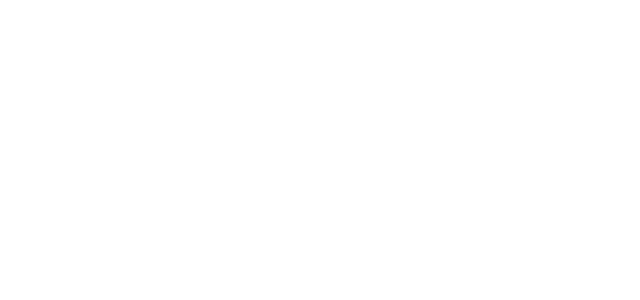
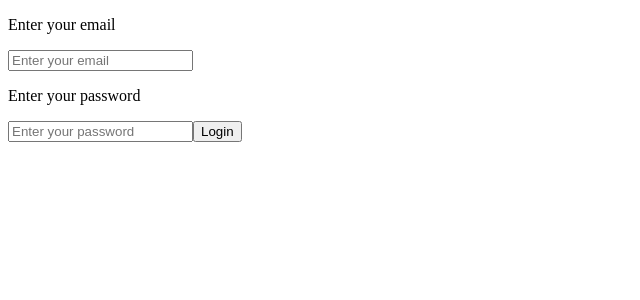
Before and after one commit to genzyy/react-recoil-typescript-boilerplate, a React (Create React App) app: page /login in a window 1280 px wide. Before the commit this address had no page. Shown: the top 300 px of the page, without its empty margins (0-640 px from the left). Built offline with nearby package versions, Linux system fonts and the light colour scheme.

Commit message:
add: login page

```diff
--- a/src/routes/index.ts
+++ b/src/routes/index.ts
@@ -1,10 +1,13 @@
 import { RouteType } from "interfaces/routes";
 
+import UserDetails from "ui/application/user-details";
+
+import Login from 'ui/application/login';
 import Home from "ui/application/home";
-import UserDetails from "ui/application/user-details";
 
 export const authenticatedRoutes: Array<RouteType> = [
     { path: "/secret", component: UserDetails },
 ];
 
-export const publicRoutes: Array<RouteType> = [{ path: "/", component: Home }];
+export const publicRoutes: Array<RouteType> = [{ path: "/", component: Home },
+    {path: '/login', component: Login}];
--- a/src/ui/application/home/Home.tsx
+++ b/src/ui/application/home/Home.tsx
@@ -7,7 +7,9 @@
 const Home: FC = () => {
     return (
         <MainLayout>
+            <div className={styles.mainDiv}>
             <p className={styles.homeDiv}>You are home!</p>
+            </div>
         </MainLayout>
     );
 };
--- a/src/ui/application/home/styles.module.scss
+++ b/src/ui/application/home/styles.module.scss
@@ -0,0 +1,4 @@
+.mainDiv {
+    font-size: 24px;
+    font-weight: 500;
+}
--- /dev/null
+++ b/src/ui/application/login/index.tsx
@@ -0,0 +1,3 @@
+import Login from './login';
+
+export default Login;
--- /dev/null
+++ b/src/ui/application/login/login.tsx
@@ -0,0 +1,42 @@
+import React, { FC, useState, ChangeEvent } from 'react';
+import { useNavigate } from 'react-router-dom';
+
+const Login: FC = () => {
+    const navigate = useNavigate();
+    const [email, setEmail] = useState<string | null>(null);
+    const [password, setPassword] = useState<string | null>(null);
+
+    const handleEmailChange = (e: ChangeEvent<HTMLInputElement>) => {
+        setEmail(e.target.value);
+    }
+
+    const handlePasswordChange = (e: ChangeEvent<HTMLInputElement>) => {
+        setPassword(e.target.value);
+    }
+
+    const handleSubmit = () => {
+        const user = {
+            email: email,
+            password: password,
+            happy: true,
+            status: "online"
+        };
+
+        window.localStorage.setItem('user', JSON.stringify(user));
+        navigate('/secret');
+    }
+
+    return (
+        <div>
+            <p>Enter your email</p>
+            <input type="email" placeholder="Enter your email" onChange={handleEmailChange} />
+
+            <p>Enter your password</p>
+            <input type="password" placeholder="Enter your password" onChange={handlePasswordChange} />
+
+            <button onClick={handleSubmit}>Login</button>
+        </div>
+    )
+}
+
+export default Login;
--- a/src/ui/application/user-details/user-details.tsx
+++ b/src/ui/application/user-details/user-details.tsx
@@ -1,7 +1,19 @@
 import React, { FC } from "react";
 
 const UserDetails: FC = () => {
-    return <p>User Details</p>;
+
+    const userJSON = window.localStorage.getItem('user');
+    const user = userJSON ? JSON.parse(userJSON) : null;
+
+    return (
+    <div>
+            <p>Name: {user.name}</p>
+            <p>Email: {user.email}</p>
+            <p>Password: *********</p>
+            <p>Happy: {user.happy ? ":)" : ":("}</p>
+            <p>Status: {user.status}</p>
+        </div>
+    )
 };
 
 export default UserDetails;
```
Also changed, not shown: src/ui/application/login/styles.module.scss (added).
